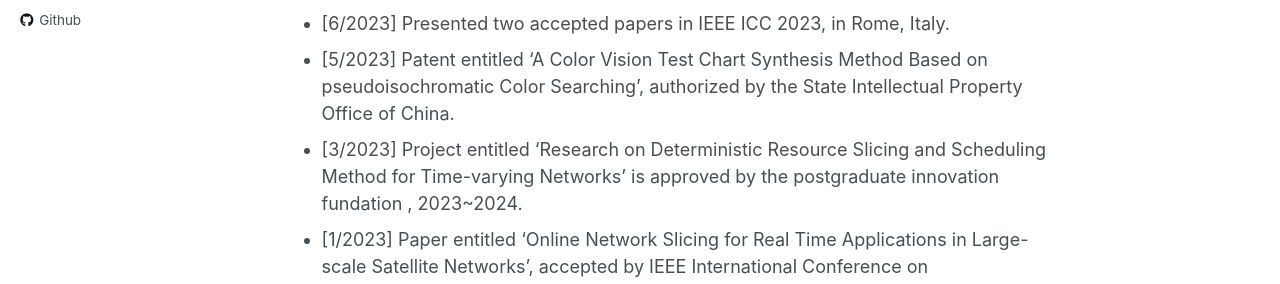
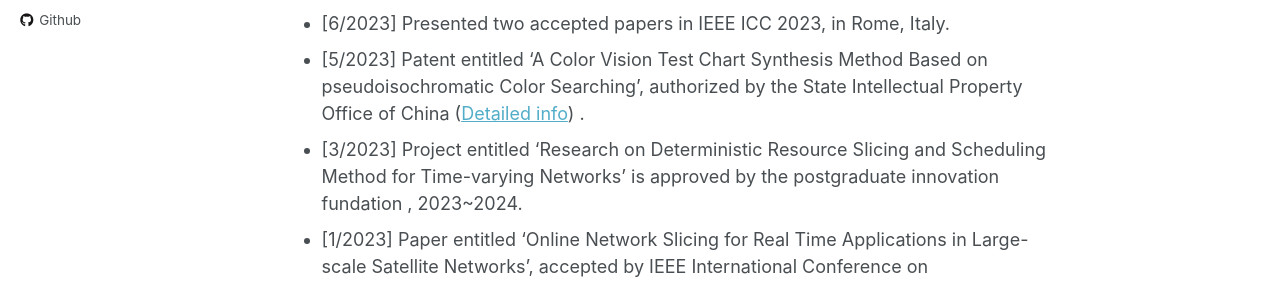
Before and after one commit to wilixx/wilixx.github.io, a Jekyll site: the page built from _pages/about.md, in a window 1280 px wide and 900 px high. Shown: the part 414-698 px from the top of the window. Built offline with Jekyll 4.4.1, drawn with Linux system fonts in a browser that asks for light colours.

Commit message:
Update about.md

```diff
--- a/_pages/about.md
+++ b/_pages/about.md
@@ -14,7 +14,7 @@ Binquan Guo received the B.S. degree and the master's degree in telecommunicatio
 News
 ======
 * [6/2023] Presented two accepted papers in IEEE ICC 2023, in Rome, Italy.
-* [5/2023] Patent entitled 'A Color Vision Test Chart Synthesis Method Based on pseudoisochromatic Color Searching', authorized by the State Intellectual Property Office of China.
+* [5/2023] Patent entitled 'A Color Vision Test Chart Synthesis Method Based on pseudoisochromatic Color Searching', authorized by the State Intellectual Property Office of China  ([Detailed info](http://epub.cnipa.gov.cn/cred/CN111429547B?8kt2YOWWXQBD=1686801432039)) .
 * [3/2023] Project entitled 'Research on Deterministic Resource Slicing and Scheduling Method for Time-varying Networks' is approved by the postgraduate innovation fundation , 2023~2024.
 * [1/2023] Paper entitled 'Online Network Slicing for Real Time Applications in Large-scale Satellite Networks', accepted by IEEE International Conference on Communications, 2023 ([Preprint download](https://arxiv.org/abs/2301.09372)).
 * [1/2023] Paper entitled 'Data Volume-aware Computation Task Scheduling for Smart Grid Data Analytic Applications', accepted by IEEE International Conference on Communications, 2023 ([Preprint download](https://arxiv.org/abs/2301.11831)).
```
